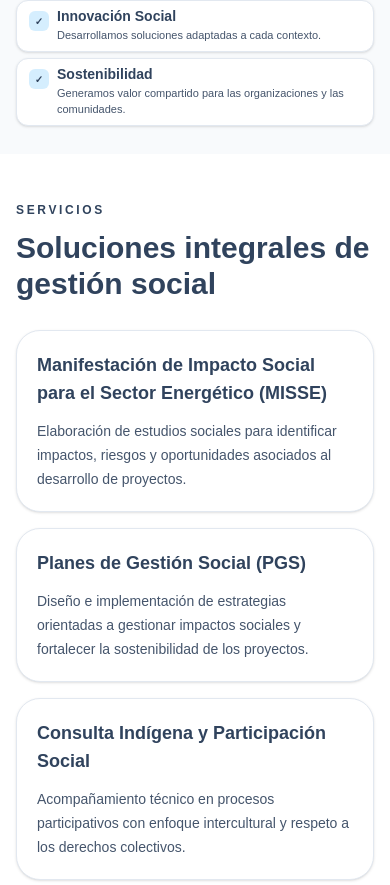
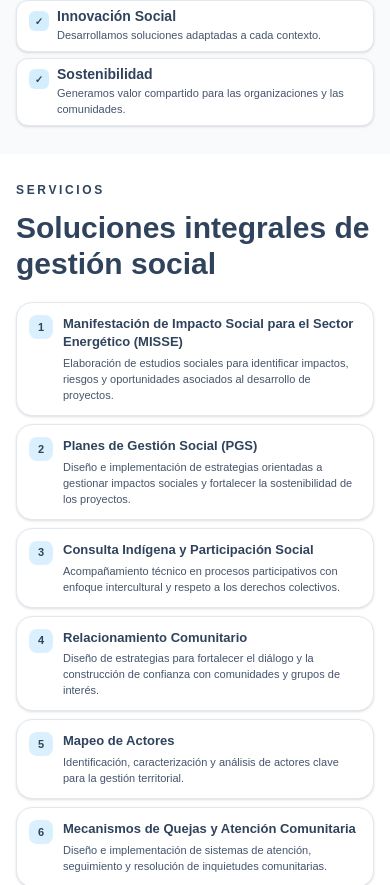
Before and after one commit to Alexisdeveloper7/binebianni, a Next.js app: page / in a window 390 px wide. Shown: the part 3361-4246 px from the top of the page. Built offline with nearby package versions, Linux system fonts and the light colour scheme.

Commit message:
update tab icon

```diff
--- a/src/app/page.js
+++ b/src/app/page.js
@@ -355,7 +355,7 @@ export default function Home() {
 
       <section
         id="servicios"
-        className="scroll-mt-20 px-4 py-12 md:scroll-mt-24 md:px-8 md:py-20"
+        className="scroll-mt-20 px-4 py-7 md:scroll-mt-24 md:px-8 md:py-20"
       >
         <div className="mx-auto max-w-7xl">
           <p className="text-xs font-black uppercase tracking-[0.22em] text-[#30435D]">
@@ -366,19 +366,27 @@ export default function Home() {
             Soluciones integrales de gestión social
           </h2>
 
-          <div className="mt-7 grid gap-4 md:grid-cols-2 lg:grid-cols-3">
-            {servicios.map((servicio) => (
+          <div className="mt-5 grid gap-2 md:mt-7 md:grid-cols-2 md:gap-4 lg:grid-cols-3">
+  {servicios.map((servicio, index) => (
     <article
       key={servicio.titulo}
-                className="rounded-[1.5rem] border border-slate-200 bg-white p-5 shadow-sm transition hover:-translate-y-1 hover:shadow-xl md:p-6"
+      className="rounded-2xl border border-slate-200 bg-white p-3 shadow-sm md:rounded-[1.5rem] md:p-6 md:transition md:hover:-translate-y-1 md:hover:shadow-xl"
     >
-                <h3 className="text-lg font-black text-[#30435D]">
+      <div className="flex items-start gap-2.5">
+        <div className="flex h-6 w-6 shrink-0 items-center justify-center rounded-lg bg-[#86CDFC]/30 text-[11px] font-black text-[#30435D] md:h-10 md:w-10 md:rounded-2xl md:text-sm">
+          {index + 1}
+        </div>
+
+        <div>
+          <h3 className="text-[13px] font-black leading-snug text-[#30435D] md:text-lg md:leading-tight">
             {servicio.titulo}
           </h3>
 
-                <p className="mt-3 text-sm leading-6 text-slate-600 md:text-base md:leading-7">
+          <p className="mt-1 text-[11px] leading-4 text-slate-600 md:mt-3 md:text-base md:leading-7">
             {servicio.texto}
           </p>
+        </div>
+      </div>
     </article>
   ))}
 </div>
```
Lines whose indentation alone changed are shown as unchanged.
